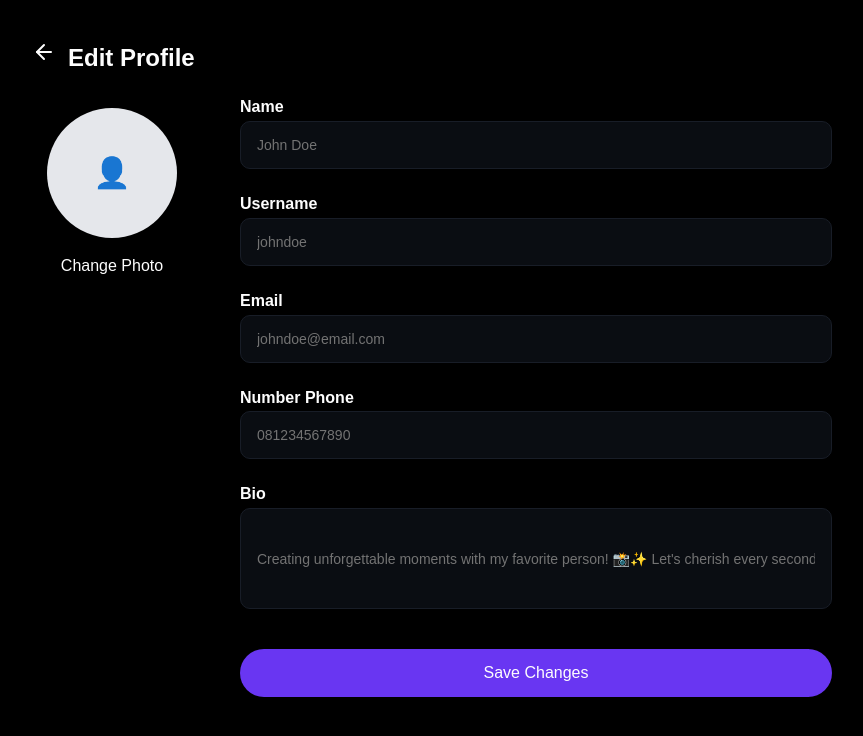
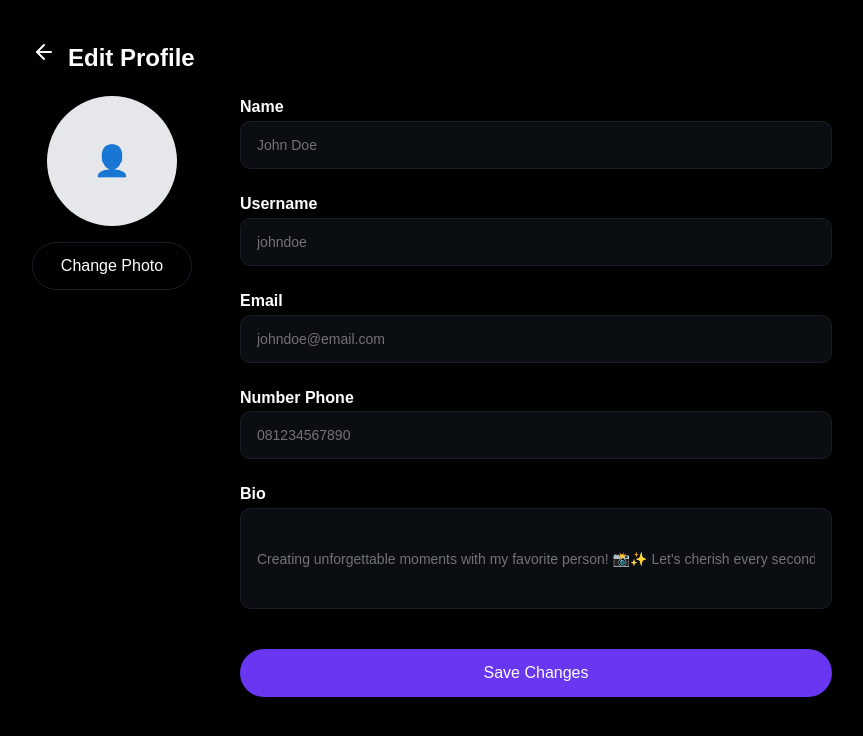
Before and after one commit to herfando/social-media-web-mpv, a React (Vite) app: page / in a window 1280 px wide. Shown: the top 736 px of the page, without its empty margins (208-1071 px from the left). Built offline with nearby package versions, Linux system fonts and the light colour scheme.

Commit message:
finished update profile

```diff
--- a/src/pages/07_updateProfile.tsx
+++ b/src/pages/07_updateProfile.tsx
@@ -17,7 +17,9 @@ export default function UpdateProfile() {
           <div className='flex h-130 w-130 items-center justify-center overflow-hidden rounded-full bg-gray-200 hover:cursor-pointer'>
             <span className='text-3xl text-gray-400'>👤</span>
           </div>{' '}
-          <span className='self-center'>Change Photo</span>
+          <span className='h-48 w-160 content-center items-center rounded-full border border-[#181D27] text-center'>
+            Change Photo
+          </span>
         </div>
         {/* 2.Form */}
         <div>
```
